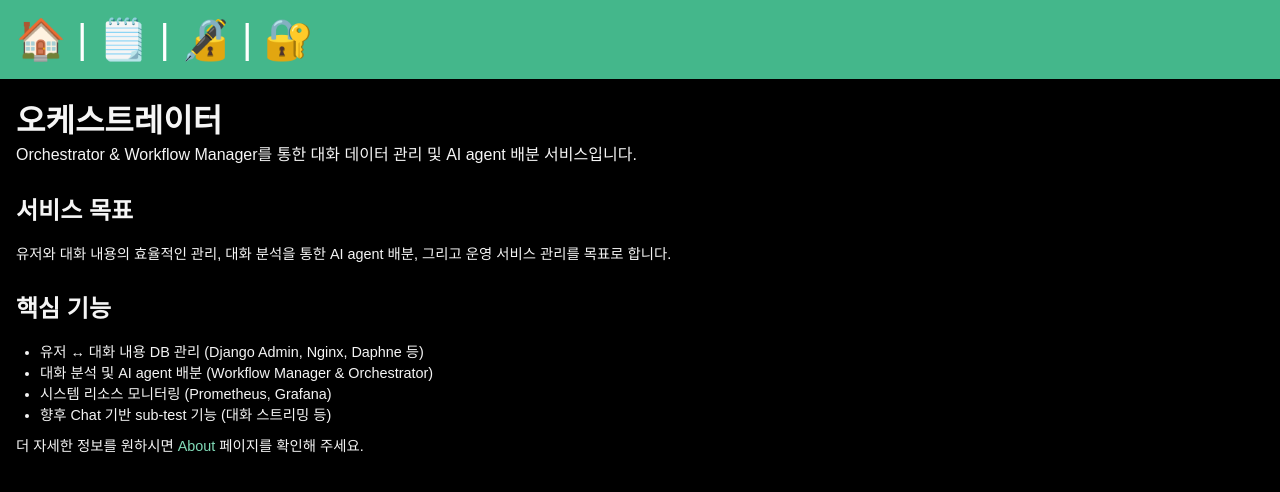
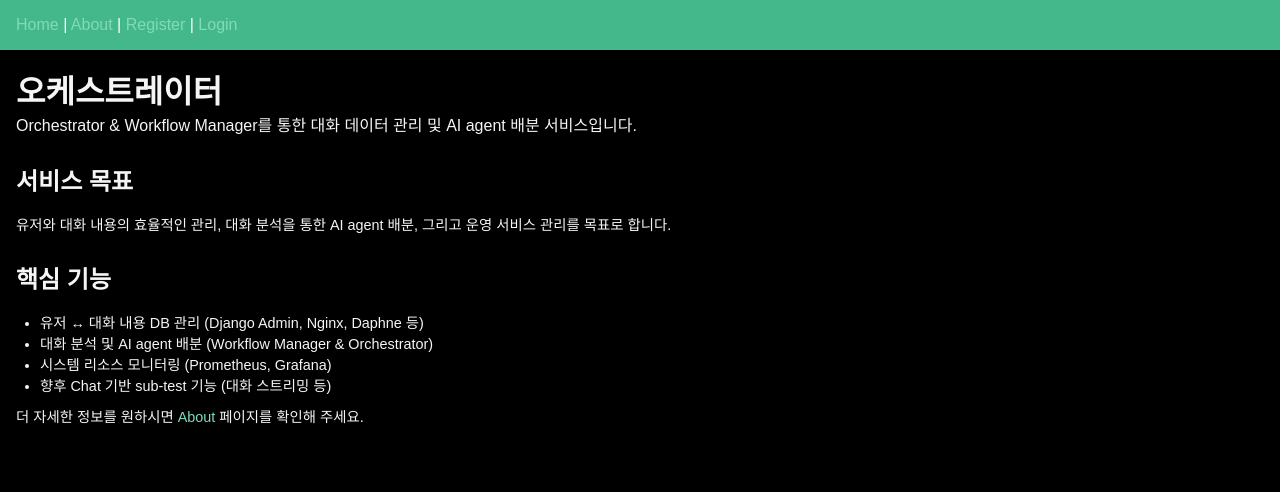
Before and after one commit to changhy2001/orchestrator, a Vue app in the folder frontend/: page / in a window 1280 px wide. Shown: the top 492 px of the page. Built offline with nearby package versions, Linux system fonts and the light colour scheme; no server answers.

Commit message:
change emogi

```diff
--- a/frontend/src/App.vue
+++ b/frontend/src/App.vue
@@ -2,16 +2,16 @@
   <div id="app">
     <nav>
       <!-- Navigation using Vue Router -->
-      <router-link to="/" aria-label="Home" title="Home">🏠</router-link> |
-      <router-link to="/about" aria-label="About" title="About">🗒️</router-link> |
+      <router-link to="/" aria-label="Home" title="Home">Home</router-link> |
+      <router-link to="/about" aria-label="About" title="About">About</router-link> |
       <!-- Render based on authentication state -->
       <template v-if="isAuthenticated">
-        <router-link to="/search" aria-label="Search" title="Search">🔍</router-link> |
-        <button @click="handleLogout" class="logout-button" aria-label="Logout" title="Logout">👋</button>
+        <router-link to="/search" aria-label="Search" title="Search">Search</router-link> |
+        <button @click="handleLogout" class="logout-button" aria-label="Logout" title="Logout">Logout</button>
       </template>
       <template v-else>
-        <router-link to="/register" aria-label="Register" title="Register">🔏</router-link> |
-        <router-link to="/login" aria-label="Login" title="Login">🔐</router-link>
+        <router-link to="/register" aria-label="Register" title="Register">Register</router-link> |
+        <router-link to="/login" aria-label="Login" title="Login">Login</router-link>
       </template>
     </nav>
     <main>
@@ -43,15 +43,4 @@ export default {
 <style>
 @import "@/assets/css/style.css";
 
-nav {
-  padding: 1rem;
-  background-color: var(--primary-color);
-  color: var(--white);
-  font-size: 2.5rem;
-}
-.logout-button {
-  background: transparent;
-  border: none;
-  cursor: pointer;
-}
 </style>
--- a/frontend/src/assets/css/style.css
+++ b/frontend/src/assets/css/style.css
@@ -38,7 +38,7 @@
     padding: 1rem;
     background-color: var(--primary-color);
     color: var(--white);
-    font-size: 2.5rem;
+    font-size: 1rem;
   }
 
   main,
```
